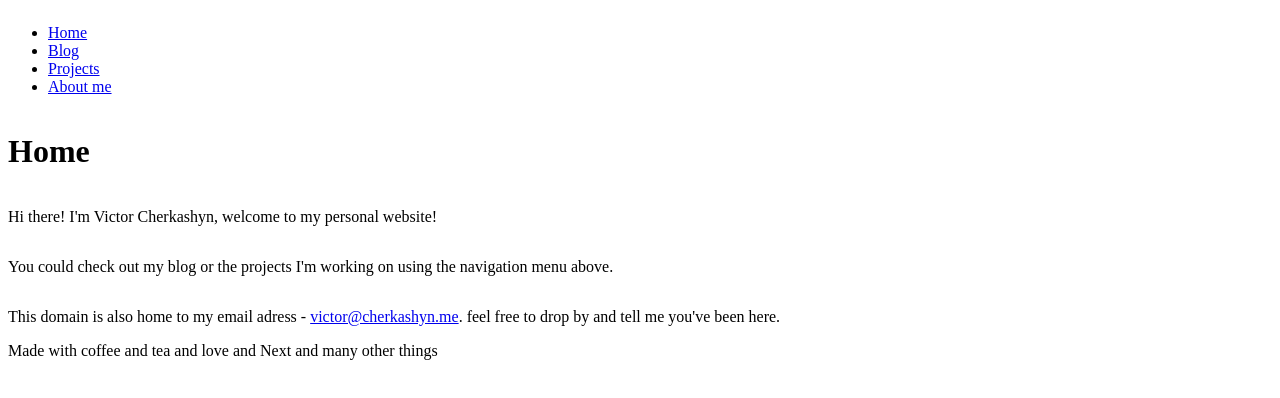
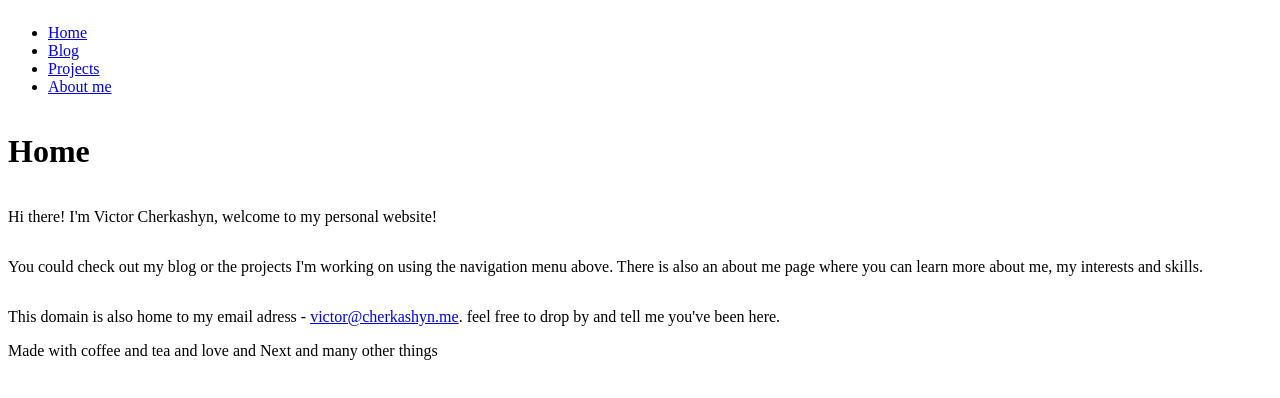
Before and after one commit to verbey/personal-website, a Next.js app: page / in a window 1280 px wide. Shown: the top 398 px of the page. Built offline with nearby package versions, Linux system fonts and the light colour scheme.

Commit message:
Add more content for the main page

```diff
--- a/src/app/page.tsx
+++ b/src/app/page.tsx
@@ -10,7 +10,8 @@ export default function Home() {
 			</p>
 			<p>
 				You could check out my blog or the projects I&#39;m working on
-				using the navigation menu above.
+				using the navigation menu above. There is also an about me page
+				where you can learn more about me, my interests and skills.
 			</p>
 			<p>
 				This domain is also home to my email adress -{' '}
```
